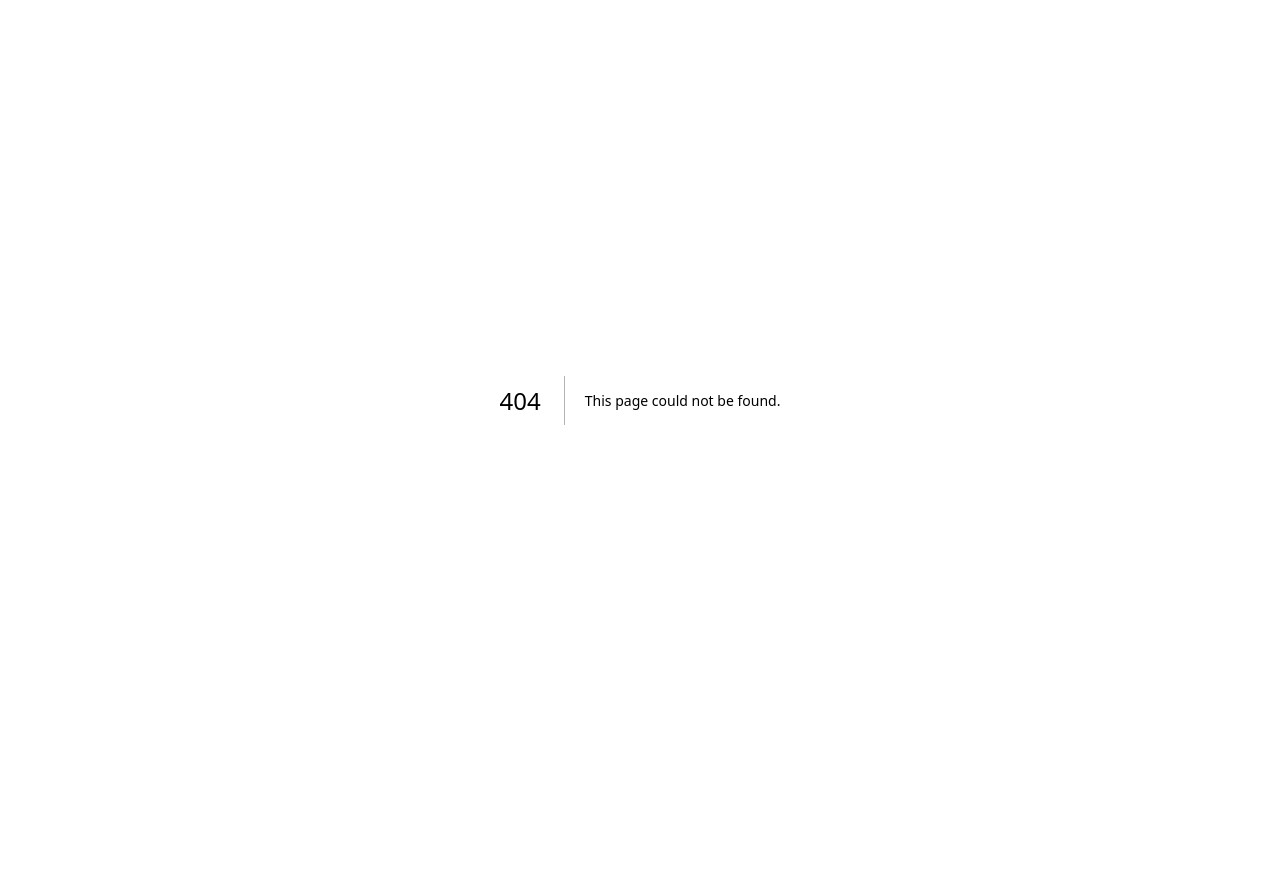
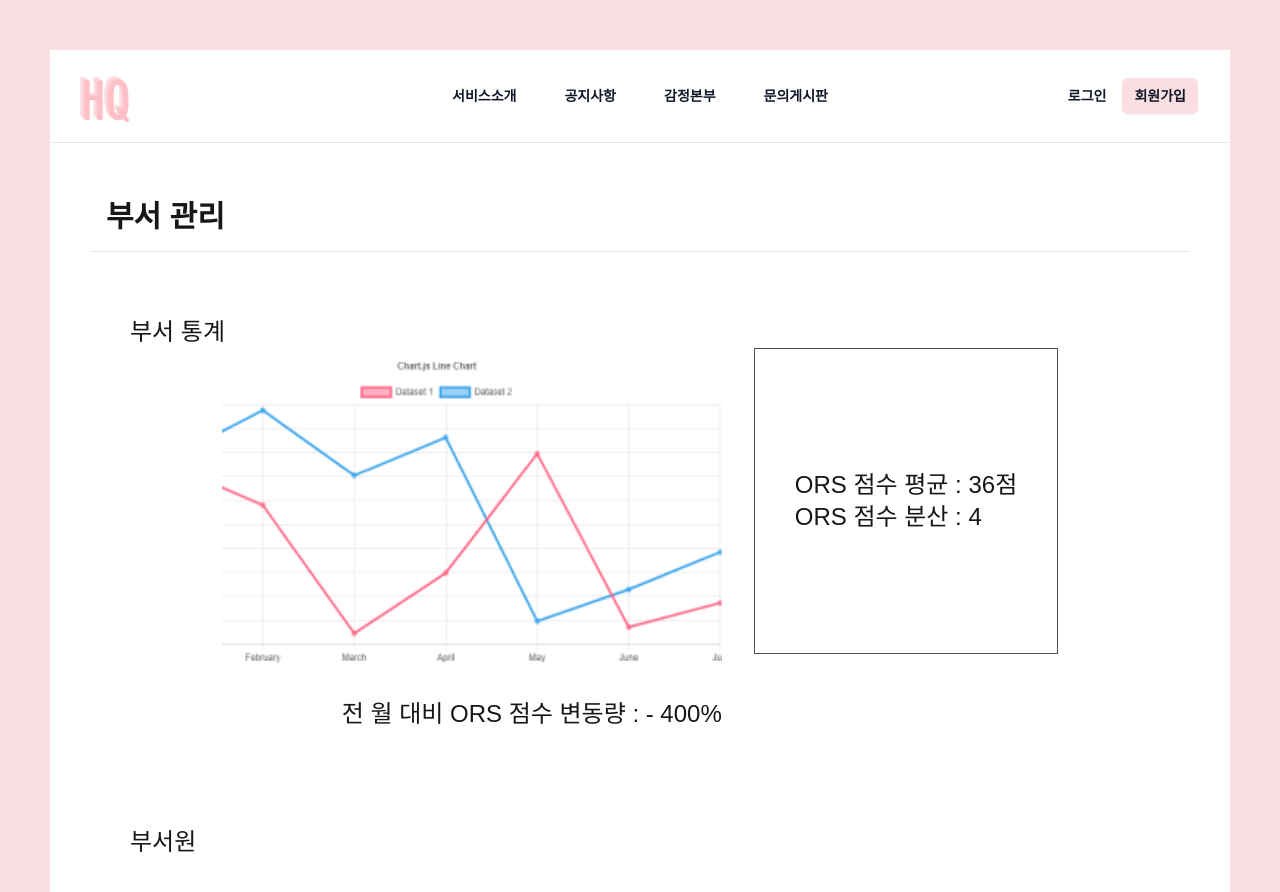
Before and after one commit to gjtjdwl/insideout-front, a Next.js app: page /manage/department in a window 1280 px wide. Before the commit this address had no page. Shown: the top 892 px of the page. Before the commit the page ends 800 px from the top, so only its background shows below. Built offline with nearby package versions, Linux system fonts and the light colour scheme.

Commit message:
rename: 파일옮김

```diff
--- /dev/null
+++ b/app/(header)/manage/department/page.tsx
@@ -0,0 +1,60 @@
+'use client';
+
+import Image from 'next/image';
+import DepartmentCard from '@/app/components/DepartmentCard';
+
+export default function managerAdminPage() {
+  const route = '/manage/accepted';
+  return (
+    <>
+      <div className="bg-customPink px-4 sm:px-[50px]">
+      <div className="items-center flex justify-center bg-white w-full p-10">
+        <div className="max-w-[1200px] w-full">
+            <div className="flex items-center justify-between p-4 border-b">
+              <div className="font-bold text-xl md:text-3xl">부서 관리</div>
+            </div>
+            <div className="m-10">
+              <div className="mt-16 font-medium text-lg md:text-2xl">
+                부서 통계
+              </div>
+              <div className="grid grid-flow-col gap-x-8 justify-center">
+                <div className="flex flex-col items-end">
+                  <Image
+                    src="/graph.png"
+                    alt="그래프 들어갈 자리"
+                    width={500}
+                    height={300}
+                    style={{ height: '330px' }}
+                    className=""
+                  />
+                  <div className="mt-5 text-base md:text-2xl text-center">
+                    전 월 대비 ORS 점수 변동량 : - 400%
+                  </div>
+                </div>
+                <div className="flex flex-col text-center items-cneter ">
+                  <div className="p-10 border border-[#525252] h-[80%] flex flex-col items-start justify-center">
+                    <div className="text-base md:text-2xl ">
+                      ORS 점수 평균 : 36점
+                    </div>
+                    <div className="text-base md:text-2xl">
+                      ORS 점수 분산 : 4
+                    </div>
+                  </div>
+                </div>
+              </div>
+              <div className="mt-24 font-medium text-lg md:text-2xl">
+                부서원
+              </div>
+              <div className="grid grid-cols-2 gap-x-6 gap-y-5 mt-9">
+                <DepartmentCard route={route} name={'부서원1'} id={'아이디1'} />
+                <DepartmentCard route={route} name={'부서원2'} id={'아이디2'} />
+                <DepartmentCard route={route} name={'부서원2'} id={'아이디2'} />
+                <DepartmentCard route={route} name={'부서원2'} id={'아이디2'} />
+              </div>
+            </div>
+          </div>
+        </div>
+      </div>
+    </>
+  );
+}
```
